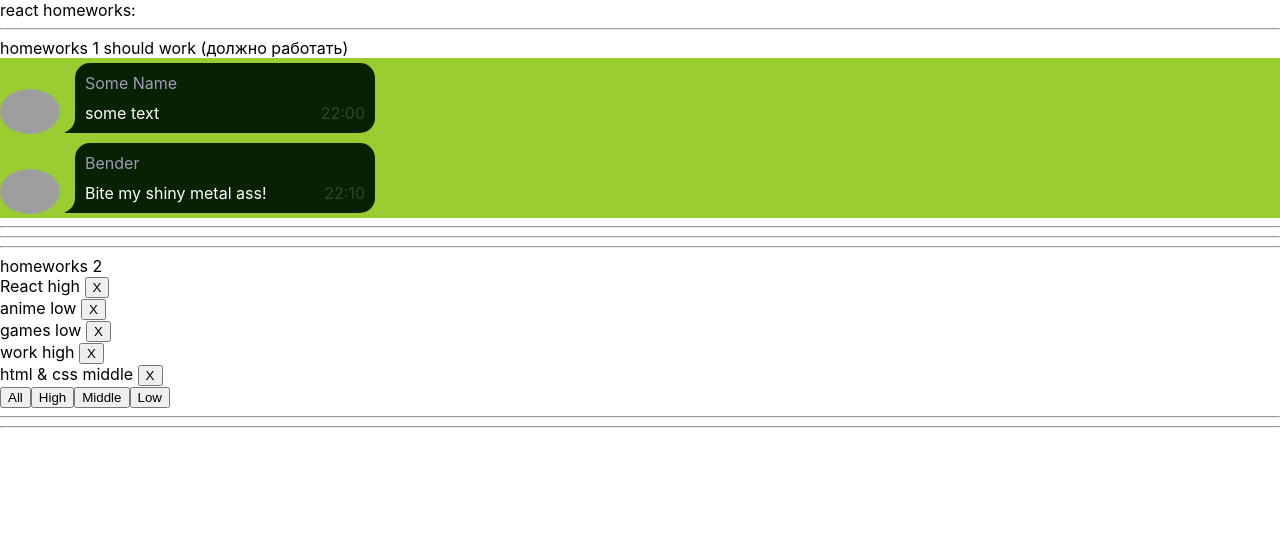
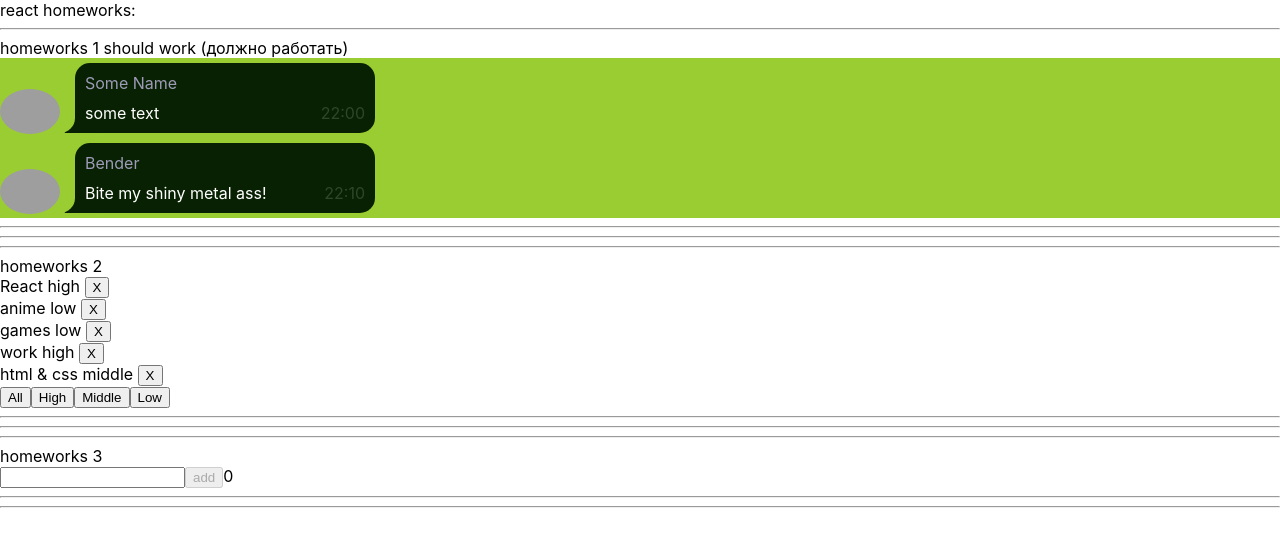
Before and after one commit to chshrct/hw-ignat, a React (Create React App) app: page / in a window 1280 px wide. Shown: the top 546 px of the page. Built offline with nearby package versions, Linux system fonts and the light colour scheme; grey boxes are pictures that could not be loaded.

Commit message:
hw-task3

```diff
--- a/package.json
+++ b/package.json
@@ -10,10 +10,12 @@
     "@types/node": "^16.7.13",
     "@types/react": "^17.0.20",
     "@types/react-dom": "^17.0.9",
+    "@types/uuid": "^8.3.4",
     "react": "^17.0.2",
     "react-dom": "^17.0.2",
     "react-scripts": "5.0.0",
     "typescript": "^4.4.2",
+    "uuid": "^8.3.2",
     "web-vitals": "^2.1.0"
   },
   "scripts": {
--- a/src/p1-main/m1-ui/u1-app/App.tsx
+++ b/src/p1-main/m1-ui/u1-app/App.tsx
@@ -2,6 +2,7 @@
 import s from './App.module.css'
 import HW1 from '../../../p2-homeworks/h1/HW1'
 import HW2 from "../../../p2-homeworks/h2/HW2";
+import HW3 from "../../../p2-homeworks/h3/HW3";
 
 function App() {
     return (
@@ -9,7 +10,7 @@
             <div>react homeworks:</div>
             <HW1/>
             <HW2/>
-            {/*<HW3/>*/}
+            <HW3/>
             {/*<HW4/>*/}
             {/*<HW5/>*/}
 
--- a/src/p2-homeworks/h3/Greeting.module.css
+++ b/src/p2-homeworks/h3/Greeting.module.css
@@ -3,5 +3,7 @@
 }
 
 .error {
-    border: 1px solid red;
+    border: 2px solid red ;
+    border-radius: 3px;
+    outline:none;
 }
--- a/src/p2-homeworks/h3/Greeting.tsx
+++ b/src/p2-homeworks/h3/Greeting.tsx
@@ -1,25 +1,28 @@
-import React from 'react'
+import React, {ChangeEvent, KeyboardEvent} from 'react'
 import s from './Greeting.module.css'
 
 type GreetingPropsType = {
-    name: any // need to fix any
-    setNameCallback: any // need to fix any
-    addUser: any // need to fix any
-    error: any // need to fix any
-    totalUsers: any // need to fix any
+    name: string
+    setNameCallback: (e: ChangeEvent<HTMLInputElement>)=>void
+    addUser: ()=>void
+    error: string
+    totalUsers: number
+    isButtonDisabled:boolean
+    addUserEnter:(e:KeyboardEvent<HTMLInputElement>)=>void
 }
 
 // презентационная компонента (для верстальщика)
 const Greeting: React.FC<GreetingPropsType> = (
-    {name, setNameCallback, addUser, error, totalUsers} // деструктуризация пропсов
+    {name, setNameCallback, addUser, error, totalUsers,isButtonDisabled,addUserEnter} // деструктуризация пропсов
 ) => {
-    const inputClass = s.error // need to fix with (?:)
+    const inputClass = error.length>0?s.error:s.someClass
+
 
     return (
         <div>
-            <input value={name} onChange={setNameCallback} className={inputClass}/>
+            <input value={name} onChange={setNameCallback} className={inputClass} onKeyPress={addUserEnter}/>
             <span>{error}</span>
-            <button onClick={addUser}>add</button>
+            <button onClick={addUser} disabled={isButtonDisabled}>add</button>
             <span>{totalUsers}</span>
         </div>
     )
--- a/src/p2-homeworks/h3/GreetingContainer.tsx
+++ b/src/p2-homeworks/h3/GreetingContainer.tsx
@@ -1,9 +1,10 @@
-import React, {useState} from 'react'
+import React, {ChangeEvent,KeyboardEvent, useState} from 'react'
 import Greeting from './Greeting'
+import {UserType} from "./HW3";
 
 type GreetingContainerPropsType = {
-    users: any // need to fix any
-    addUserCallback: any // need to fix any
+    users: Array<UserType>
+    addUserCallback: (name:string)=>void
 }
 
 // более простой и понятный для новичков
@@ -12,17 +13,40 @@
 // более современный и удобный для про :)
 // уровень локальной логики
 const GreetingContainer: React.FC<GreetingContainerPropsType> = ({users, addUserCallback}) => { // деструктуризация пропсов
-    const [name, setName] = useState<any>('') // need to fix any
-    const [error, setError] = useState<any>('') // need to fix any
+    const [name, setName] = useState<string>('')
+    const [error, setError] = useState<string>('')
 
-    const setNameCallback = (e: any) => { // need to fix any
-        setName('') // need to fix
+    const setNameCallback = (e: ChangeEvent<HTMLInputElement> ) => {
+        const title = e.currentTarget.value
+        const wordRegExp = /^[a-zA-Zа-яА-Я]+$/
+        if(title===''){
+            setError('')
+            setName('')
+        }else
+        if (wordRegExp.test(title)){
+            setError('')
+            setName(title)
+        }
+        else{
+            setError('Имя должно состоять из букв')
+            setName('')
+        }
+
     }
     const addUser = () => {
-        alert(`Hello  !`) // need to fix
+        alert(`Hello  ${name}!`)
+        addUserCallback(name)
+        setName('')
     }
+    const isButtonDisabled = !(error==='' && name!=='')
 
-    const totalUsers = 0 // need to fix
+    const totalUsers = users.length
+
+    const addUserEnter = (e:KeyboardEvent<HTMLInputElement>)=>{
+        if(e.charCode===13 && error==='' && name!==''){
+            addUser()
+        }
+    }
 
     return (
         <Greeting
@@ -31,6 +55,8 @@
             addUser={addUser}
             error={error}
             totalUsers={totalUsers}
+            isButtonDisabled={isButtonDisabled}
+            addUserEnter={addUserEnter}
         />
     )
 }
--- a/src/p2-homeworks/h3/HW3.tsx
+++ b/src/p2-homeworks/h3/HW3.tsx
@@ -1,18 +1,19 @@
 import React, {useState} from 'react'
 import GreetingContainer from './GreetingContainer'
+import {v1} from "uuid";
 
 // types
 export type UserType = {
-    _id: any // need to fix any
-    name: any // need to fix any
+    _id: string
+    name: string
 }
 
 // уровень работы с глобальными данными
 function HW3() {
-    const [users, setUsers] = useState<any>([]) // need to fix any
+    const [users, setUsers] = useState<Array<UserType>>([])
 
-    const addUserCallback = (name: any) => { // need to fix any
-        setUsers([]) // need to fix
+    const addUserCallback = (name: string) => {
+        setUsers([{_id: v1(),name:name},...users])
     }
 
     return (
```
Also changed, not shown: 1 other file (tests, documents, lock files or other folders).
